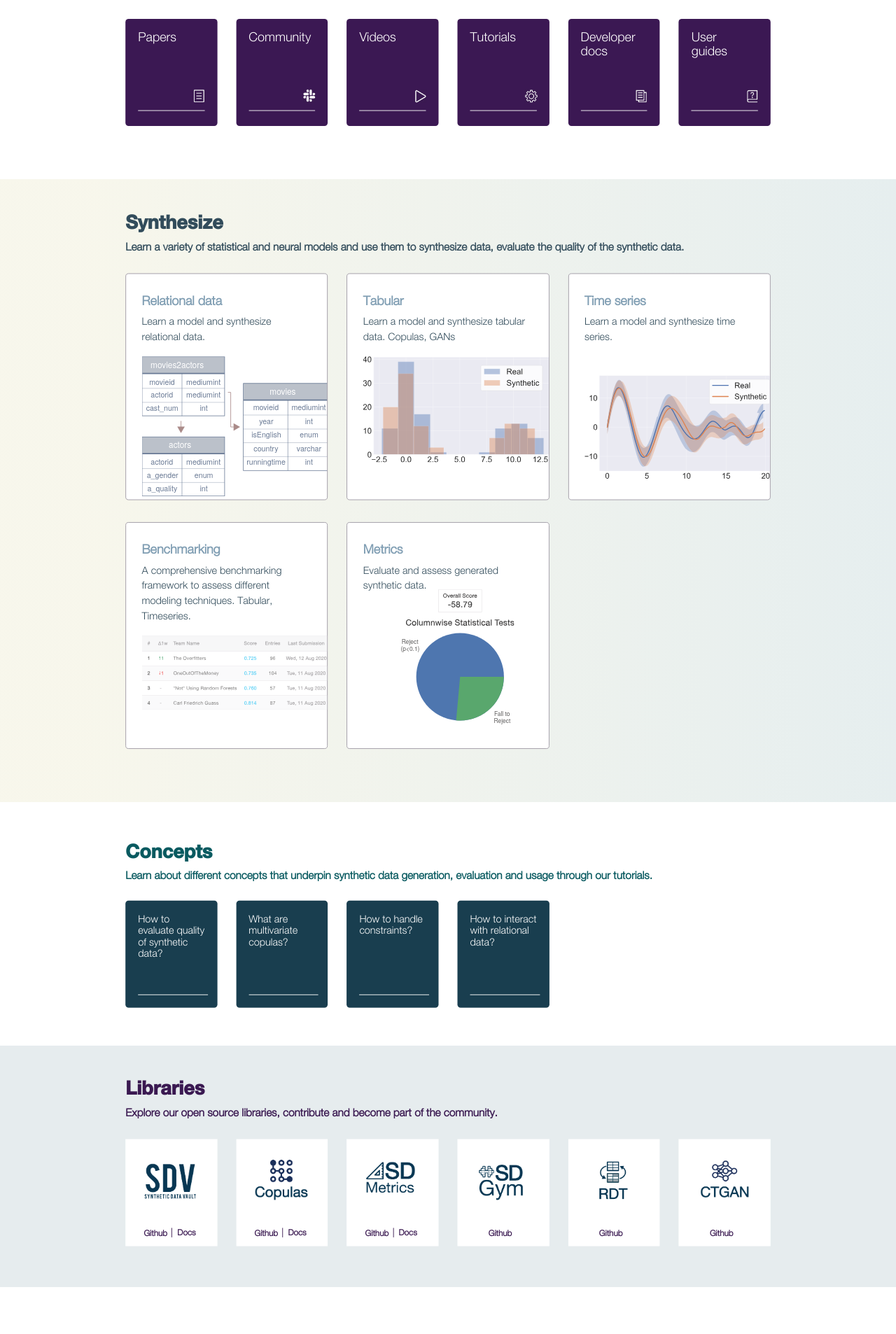
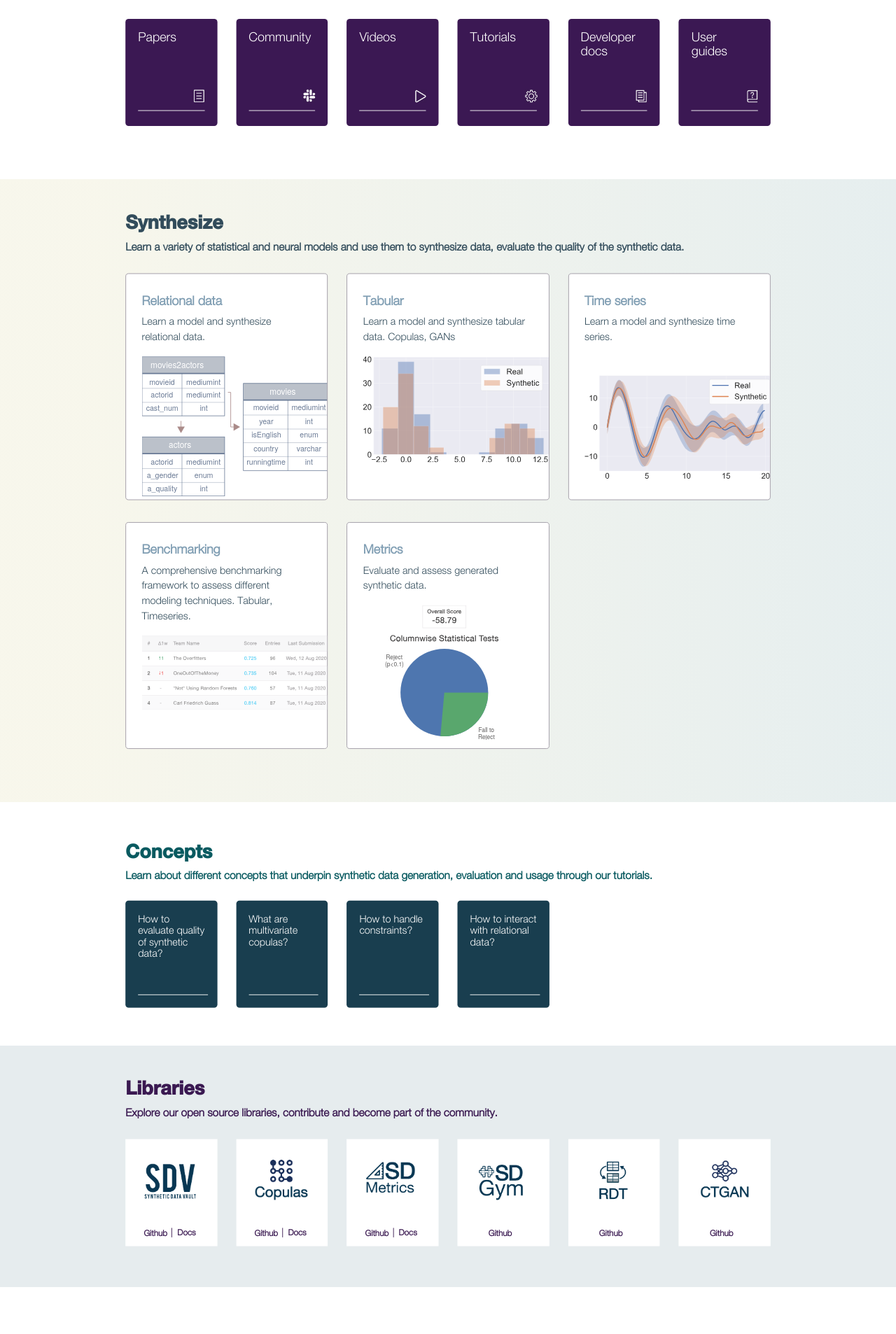
Before and after one commit to sdv-dev/sdv-dev.github.io, a Jekyll site: the page built from index.html, in a window 1280 px wide. Shown: the part 724-2630 px from the top of the page at 70% size. Built offline with Jekyll 4.4.1, drawn with Linux system fonts in a browser that asks for light colours.

Commit message:
Update css for Metrics img

```diff
--- a/css/main.css
+++ b/css/main.css
@@ -961,6 +961,12 @@ img.time-img {
     margin-top: 4%;
     margin-bottom: 4%;
   }
+  img.Metrics-img {
+    width: 60%;
+    margin: 0;
+    margin-top: 0;
+    margin-left: 35px;
+  }
 }
 
 @media (max-width: 1200px) {
@@ -983,6 +989,12 @@ img.time-img {
 
   .image {
     width: 260px;
+  }
+  img.Metrics-img {
+    width: 60%;
+    margin: auto;
+    margin-top: 0;
+    margin-left: auto;
   }
 }
 
```
